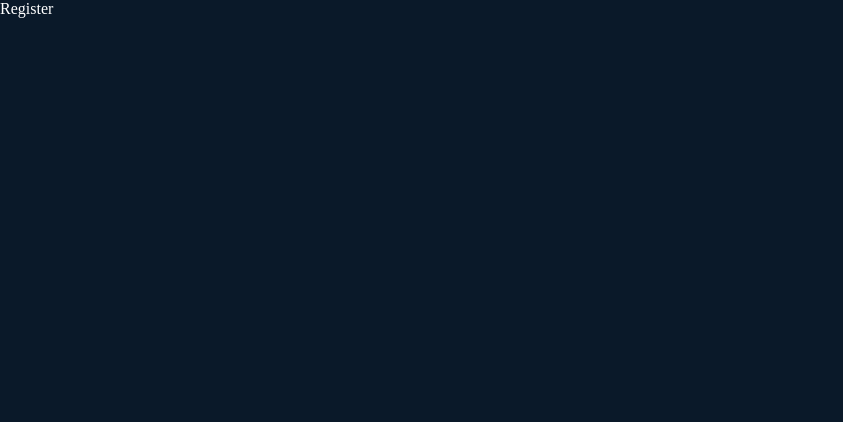
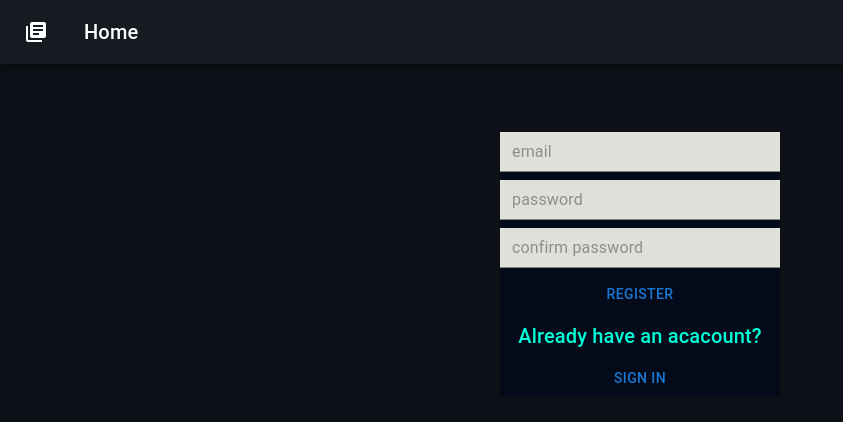
Before and after one commit to mohammedahw/library-management-system, a React (Create React App) app in the folder client/: page /register in a window 1280 px wide. Shown: the top 422 px of the page, without its empty margins (0-843 px from the left). Built offline with nearby package versions, Linux system fonts and the light colour scheme.

Commit message:
finished signin and register pages

```diff
--- a/client/src/App.css
+++ b/client/src/App.css
@@ -4,6 +4,6 @@
 }
 
 body {
-  background-color: #0a1929;
+  background-color: #0d1117;
   color: white;
 }
--- a/client/src/Pages/Home.js
+++ b/client/src/Pages/Home.js
@@ -2,6 +2,25 @@ import React from "react";
 import { Navbar } from "../components/Navbar";
 import axios from "axios";
 import { useEffect, useReducer } from "react";
+import Paper from "@mui/material/Paper";
+import { styled } from "@mui/material/styles";
+import {
+  Button,
+  Card,
+  CardActions,
+  CardContent,
+  CardMedia,
+  Grid,
+  Typography,
+} from "@mui/material";
+import { Box } from "@mui/system";
+
+const Item = styled(Paper)(({ theme }) => ({
+  ...theme.typography.body2,
+  padding: theme.spacing(2),
+  textAlign: "center",
+  color: theme.palette.text.secondary,
+}));
 
 const initialState = {
   loading: true,
@@ -45,7 +64,54 @@ export const Home = () => {
   return (
     <>
       <Navbar />
-      {state.loading ? "loading..." : "books"}
+      <Box sx={{ flexGrow: 1 }}>
+        <Grid
+          container
+          rowSpacing={1}
+          columns={{ xs: 4, sm: 8, md: 12 }}
+          spacing={{ xs: 2, md: 3 }}
+          alignItems="center"
+          justifyContent="center"
+          style={{ minHeight: "50vh" }}
+        >
+          {state.loading
+            ? "lodaing"
+            : state.books.map((book) => {
+                const { id, book_name, author, description, genre, img } = book;
+                return (
+                  <Grid item xs={2} sm={4} md={4} key={id} sx={{ my: 5 }}>
+                    <Item
+                      sx={{
+                        maxWidth: 345,
+                        backgroundColor: "black",
+                        mx: "auto",
+                      }}
+                    >
+                      <Card
+                        sx={{
+                          maxWidth: 345,
+                          color: "white",
+                          backgroundColor: "black",
+                        }}
+                      >
+                        <CardMedia component="img" height="300" image={img} />
+                        <CardContent>
+                          <Typography gutterBottom variant="h5" component="div">
+                            {book_name}
+                          </Typography>
+                          <Typography variant="body2">{description}</Typography>
+                        </CardContent>
+                        <CardActions>
+                          <Button size="small">{genre}</Button>
+                          <Button size="small">{author}</Button>
+                        </CardActions>
+                      </Card>
+                    </Item>
+                  </Grid>
+                );
+              })}
+        </Grid>
+      </Box>
     </>
   );
 };
--- a/client/src/Pages/Login.js
+++ b/client/src/Pages/Login.js
@@ -1,5 +1,116 @@
+import {
+  Button,
+  Box,
+  Grid,
+  Typography,
+  AppBar,
+  Toolbar,
+  IconButton,
+} from "@mui/material";
+import LibraryBooksIcon from "@mui/icons-material/LibraryBooks";
+import { Link } from "react-router-dom";
 import React from "react";
+import Stack from "@mui/material/Stack";
+import TextField from "@mui/material/TextField";
+import { useRef } from "react";
 
 export const Login = () => {
-  return <div>login</div>;
+  const emailRef = useRef(null);
+  const passwordRef = useRef(null);
+
+  const handleLogin = () => {
+    return;
+  };
+
+  return (
+    <>
+      <Box sx={{ flexGrow: 1 }}>
+        <AppBar position="static" sx={{ backgroundColor: "#161b22" }}>
+          <Toolbar>
+            <IconButton
+              size="large"
+              edge="start"
+              color="inherit"
+              aria-label="menu"
+              sx={{ mr: 2 }}
+            >
+              <LibraryBooksIcon />
+            </IconButton>
+            <Button sx={{ textTransform: "capitalize" }}>
+              <Link
+                to="/"
+                underline="none"
+                color="white"
+                style={{ textDecoration: "none", color: "white" }}
+              >
+                <Typography variant="h6" component="div" sx={{ flexGrow: 1 }}>
+                  Home
+                </Typography>
+              </Link>
+            </Button>
+          </Toolbar>
+        </AppBar>
+      </Box>
+      <Box flexGrow={1}>
+        <Grid
+          container
+          alignItems="center"
+          justifyContent="center"
+          style={{ minHeight: "50vh" }}
+        >
+          <Stack
+            component="form"
+            sx={{ width: "35ch", backgroundColor: "#030b1a" }}
+            spacing={1}
+            autoComplete="off"
+          >
+            <TextField
+              hiddenLabel
+              id="filleed-hidden-label-small"
+              variant="filled"
+              size="small"
+              placeholder="email"
+              ref={emailRef}
+              sx={{ my: "auto", backgroundColor: "#EEEDE7" }}
+            />
+            <TextField
+              ref={passwordRef}
+              hiddenLabel
+              id="filleed-hidden-label-small"
+              variant="filled"
+              size="small"
+              placeholder="password"
+              type="password"
+              sx={{ backgroundColor: "#EEEDE7" }}
+            />
+            <Button onClick={handleLogin}>Login</Button>
+            <Typography
+              variant="h6"
+              style={{
+                alignItems: "center",
+                textAlgin: "center",
+                color: "#00FFD8",
+                marginRight: "auto",
+                marginLeft: "auto",
+              }}
+            >
+              Dont have an account?
+            </Typography>
+            <Link
+              to="/register"
+              underline="none"
+              style={{
+                textDecoration: "none",
+                color: "white",
+                alignItems: "center",
+                textAlign: "center",
+              }}
+            >
+              <Button>Sign Up</Button>
+            </Link>
+          </Stack>
+        </Grid>
+      </Box>
+    </>
+  );
 };
--- a/client/src/Pages/Register.js
+++ b/client/src/Pages/Register.js
@@ -1,5 +1,128 @@
+import {
+  Button,
+  Box,
+  Grid,
+  Typography,
+  AppBar,
+  Toolbar,
+  IconButton,
+} from "@mui/material";
+import LibraryBooksIcon from "@mui/icons-material/LibraryBooks";
+
+import { Link } from "react-router-dom";
 import React from "react";
+import Stack from "@mui/material/Stack";
+import TextField from "@mui/material/TextField";
+import { useRef } from "react";
 
 export const Register = () => {
-  return <div>Register</div>;
+  const emailRef = useRef(null);
+  const passwordRef = useRef(null);
+  const confirmPasswordRef = useRef(null);
+
+  const handleLogin = () => {
+    return;
+  };
+
+  return (
+    <>
+      <Box sx={{ flexGrow: 1 }}>
+        <AppBar position="static" sx={{ backgroundColor: "#161b22" }}>
+          <Toolbar>
+            <IconButton
+              size="large"
+              edge="start"
+              color="inherit"
+              aria-label="menu"
+              sx={{ mr: 2 }}
+            >
+              <LibraryBooksIcon />
+            </IconButton>
+            <Button sx={{ textTransform: "capitalize" }}>
+              <Link
+                to="/"
+                underline="none"
+                color="white"
+                style={{ textDecoration: "none", color: "white" }}
+              >
+                <Typography variant="h6" component="div" sx={{ flexGrow: 1 }}>
+                  Home
+                </Typography>
+              </Link>
+            </Button>
+          </Toolbar>
+        </AppBar>
+      </Box>
+      <Box flexGrow={1}>
+        <Grid
+          container
+          alignItems="center"
+          justifyContent="center"
+          style={{ minHeight: "50vh" }}
+        >
+          <Stack
+            component="form"
+            sx={{ width: "35ch", backgroundColor: "#030b1a" }}
+            spacing={1}
+            autoComplete="off"
+          >
+            <TextField
+              hiddenLabel
+              id="filleed-hidden-label-small"
+              variant="filled"
+              size="small"
+              placeholder="email"
+              ref={emailRef}
+              sx={{ my: "auto", backgroundColor: "#EEEDE7" }}
+            />
+            <TextField
+              ref={passwordRef}
+              hiddenLabel
+              id="filleed-hidden-label-small"
+              variant="filled"
+              size="small"
+              type="password"
+              placeholder="password"
+              sx={{ backgroundColor: "#EEEDE7" }}
+            />
+            <TextField
+              ref={confirmPasswordRef}
+              hiddenLabel
+              id="filleed-hidden-label-small"
+              variant="filled"
+              size="small"
+              type="password"
+              placeholder="confirm password"
+              sx={{ backgroundColor: "#EEEDE7" }}
+            />
+            <Button onClick={handleLogin}>Register</Button>
+            <Typography
+              variant="h6"
+              style={{
+                alignItems: "center",
+                textAlgin: "center",
+                color: "#00FFD8",
+                marginRight: "auto",
+                marginLeft: "auto",
+              }}
+            >
+              Already have an acacount?
+            </Typography>
+            <Link
+              to="/login"
+              underline="none"
+              style={{
+                textDecoration: "none",
+                color: "white",
+                alignItems: "center",
+                textAlign: "center",
+              }}
+            >
+              <Button>Sign In</Button>
+            </Link>
+          </Stack>
+        </Grid>
+      </Box>
+    </>
+  );
 };
--- a/client/src/components/Navbar.js
+++ b/client/src/components/Navbar.js
@@ -13,7 +13,7 @@ import LibraryBooksIcon from "@mui/icons-material/LibraryBooks";
 export const Navbar = () => {
   return (
     <Box sx={{ flexGrow: 1 }}>
-      <AppBar position="static">
+      <AppBar position="static" sx={{ backgroundColor: "#161b22" }}>
         <Toolbar>
           <IconButton
             size="large"
--- a/client/src/index.css
+++ b/client/src/index.css
@@ -4,5 +4,5 @@
 }
 
 body {
-  background-color: #121212;
+  background-color: #0d1117;
 }
```
